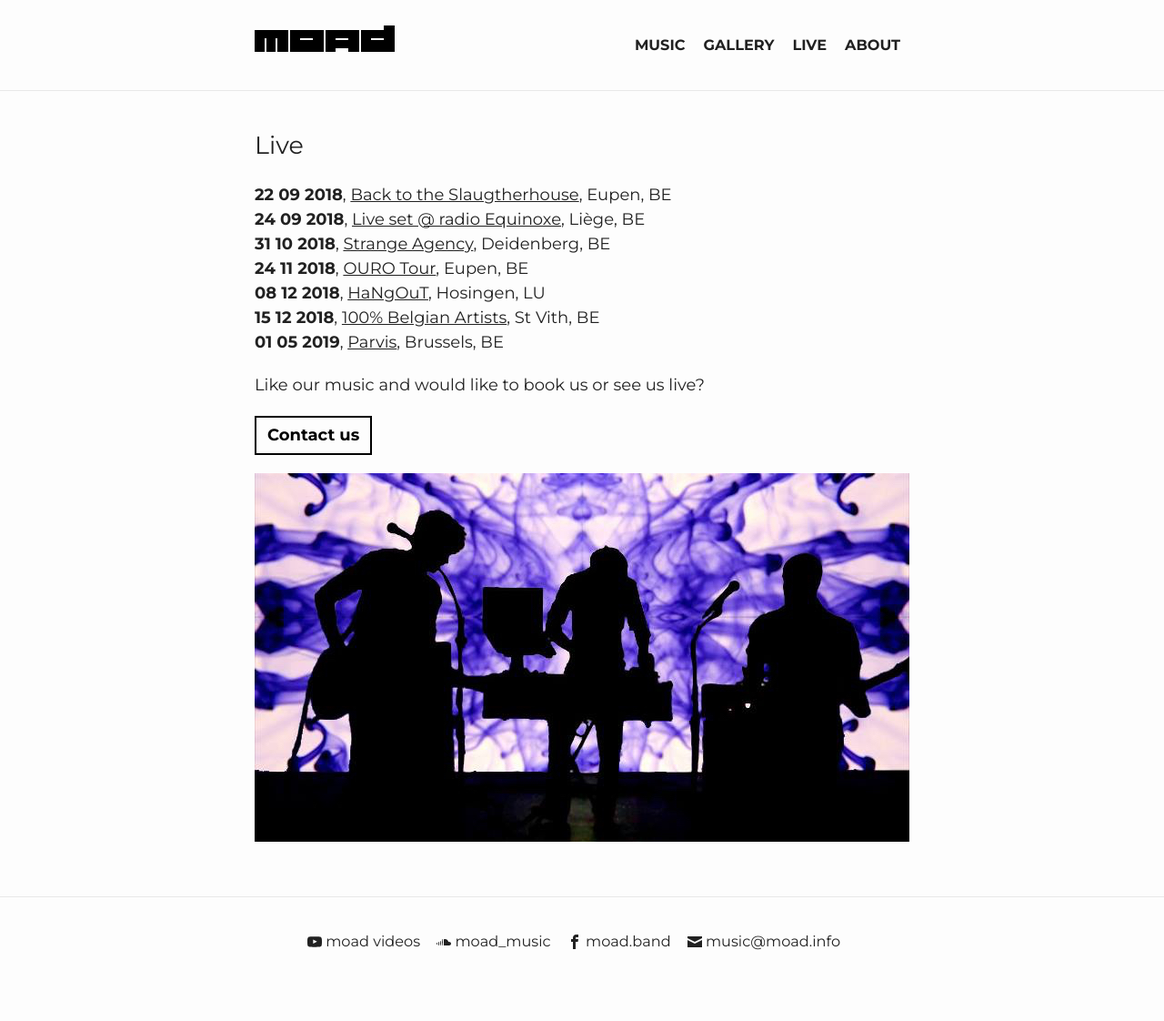
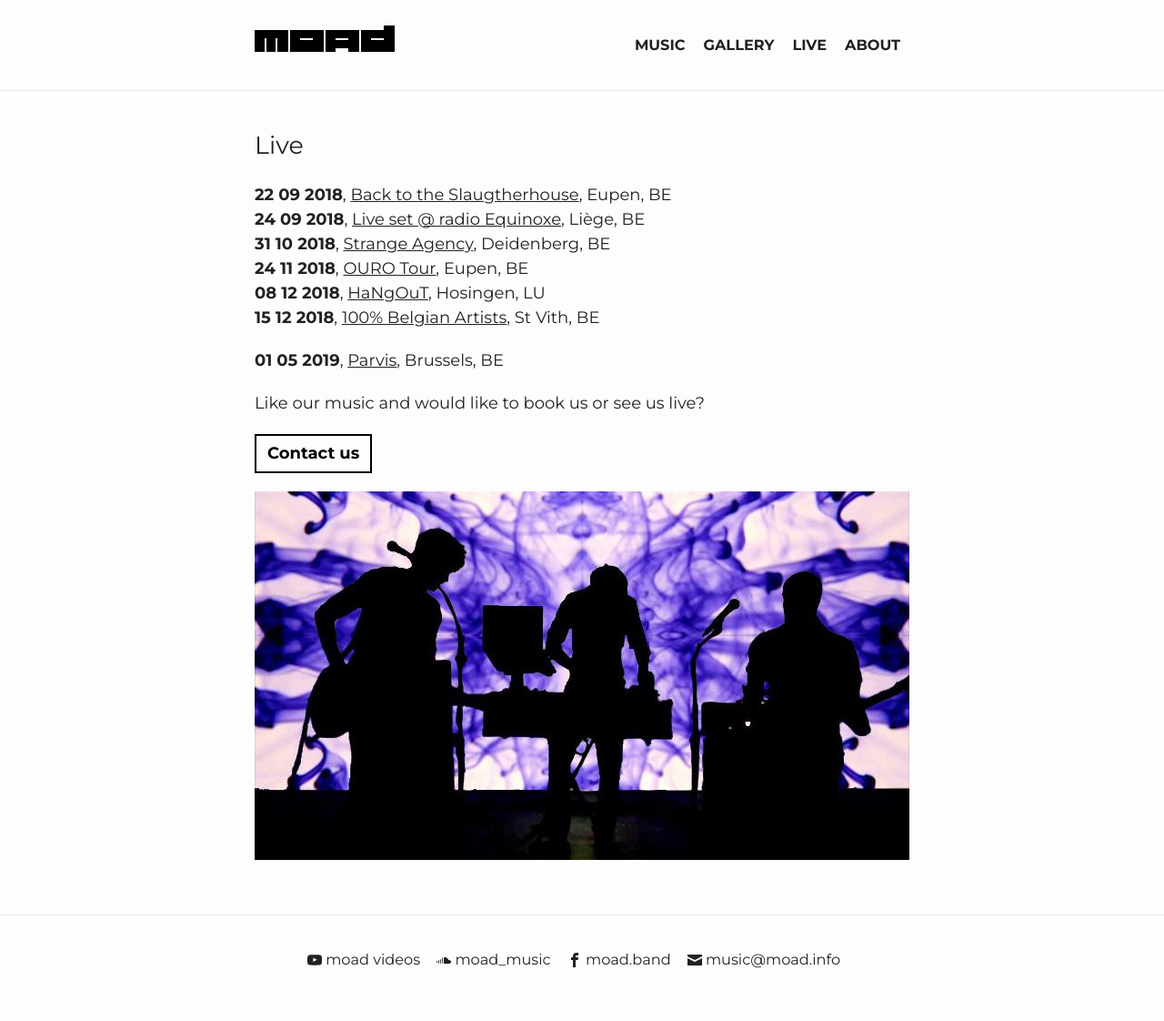
Before and after one commit to marcnoel/moad-site, a Jekyll site: the page built from live.html, in a window 1280 px wide. Shown: the whole page at 91% size. Built offline with Jekyll 4.4.1, drawn with Linux system fonts in a browser that asks for light colours.

Commit message:
Update live.html

```diff
--- a/live.html
+++ b/live.html
@@ -48,7 +48,7 @@
     <a style="text-decoration:underline;" href="https://www.facebook.com/pages/Garage-Hangout-D/406332116054463" target="_blank">HaNgOuT</a>, Hosingen, LU</li>
     <li><strong>15 12 2018</strong>,
     <a style="text-decoration:underline;" href="https://www.facebook.com/events/208433346653506/" target="_blank">100% Belgian Artists</a>, St Vith, BE</li>
-
+    <li><h3></h3></li>
     <li><strong>01 05 2019</strong>,
     <a style="text-decoration:underline;" href="http://pianofabriek.be/" target="_blank">Parvis</a>, Brussels, BE</li>
 
```
